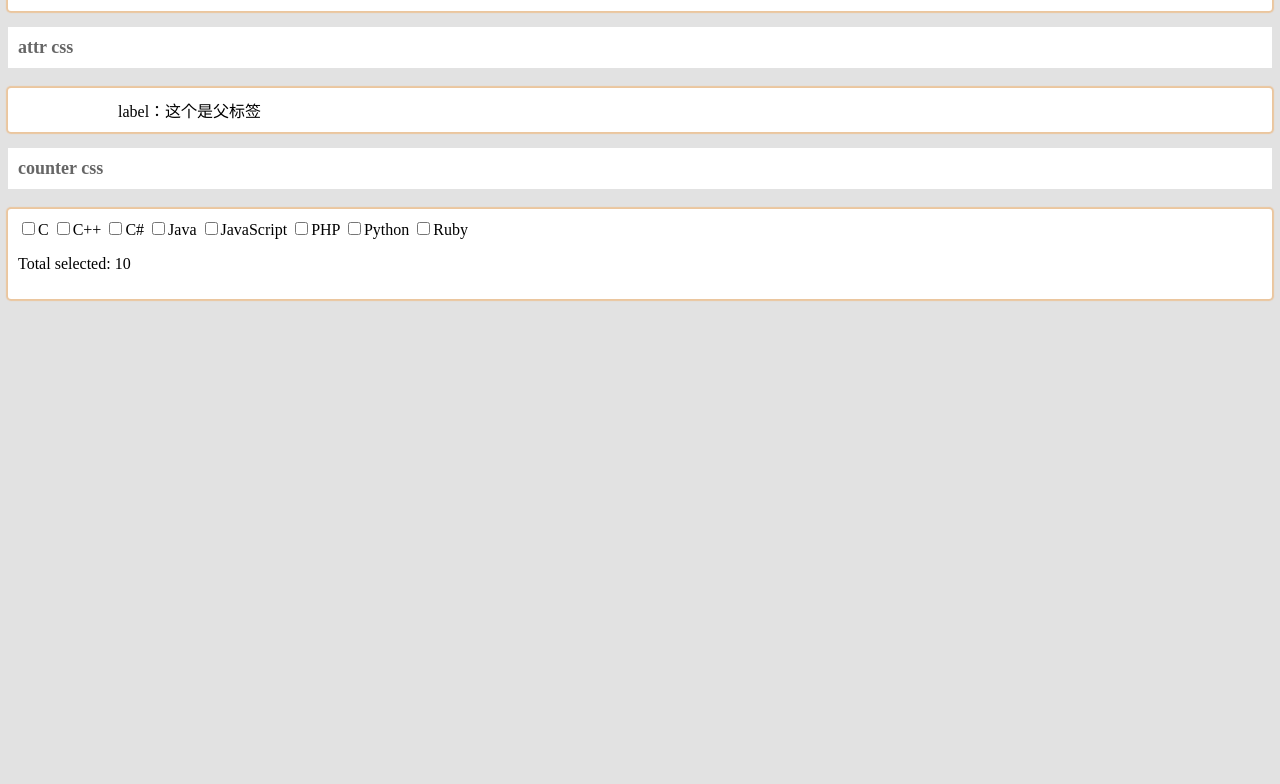
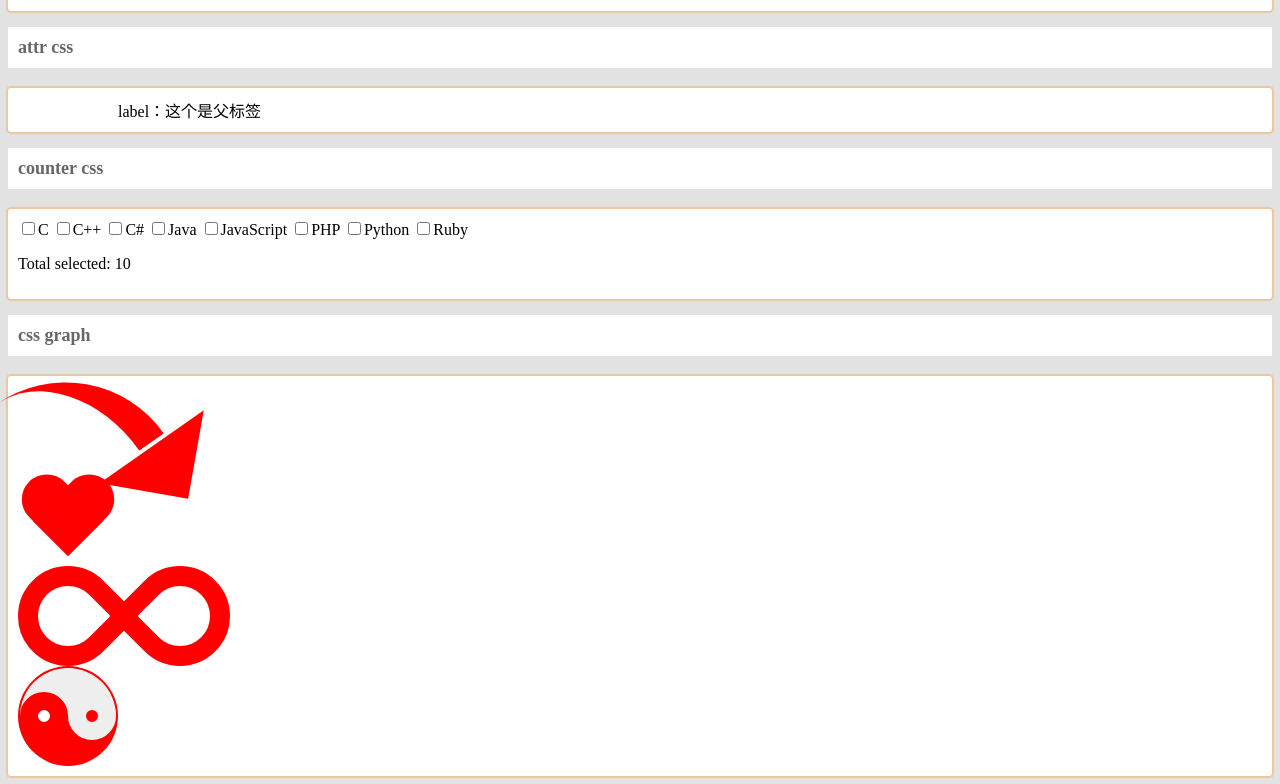
Before and after one commit to zoenleo/Special, a website: page view/index.html in a window 1280 px wide. Shown: the part 1387-2171 px from the top of the page. Before the commit the page ends 1694 px from the top, so only its background shows below. Drawn offline with Linux system fonts and the light colour scheme.

Commit message:
新增css图形

```diff
--- a/view/css/index.css
+++ b/view/css/index.css
@@ -187,3 +187,99 @@ body,
 #counter .total::after {
     content: counter(characters);
 }
+/* css 图形 */
+
+#css-graph .css-curved-arrow {
+    position: relative;
+    width: 0;
+    border-top: 90px solid transparent;
+    border-right: 90px solid red;
+    transform: rotate(10deg) translateX(100%);
+}
+#css-graph .css-curved-arrow::after {
+    content: "";
+    position: absolute;
+    border: 0 solid transparent;
+    border-top: 30px solid red;
+    border-radius: 200px 0 0 0;
+    top: -120px; left: -90px;
+    width: 120px; height: 120px;
+    transform: rotate(45deg);
+}
+
+#css-graph .css-heart {
+    position: relative;
+    width: 100px; height: 90px;
+}
+#css-graph .css-heart:before,
+#css-graph .css-heart:after {
+    position: absolute;
+    content: "";
+    left: 50px; top: 0;
+    width: 50px; height: 80px;
+    background: red;
+    border-radius: 50px 50px 0 0;
+    transform: rotate(-45deg);
+    transform-origin: 0 100%;
+}
+#css-graph .css-heart:after {
+    left: 0;
+    transform: rotate(45deg);
+    transform-origin: 100% 100%;
+}
+
+#css-graph .css-infinity {
+    position: relative;
+    width: 212px; height: 100px;
+    box-sizing: content-box;
+}
+#css-graph .css-infinity:before,
+#css-graph .css-infinity:after {
+    content: "";
+    box-sizing: content-box;
+    position: absolute;
+    top: 0; left: 0;
+    width: 60px; height: 60px;
+    border: 20px solid red;
+    border-radius: 50px 50px 0 50px;
+    transform: rotate(-45deg);
+}
+#css-graph .css-infinity:after {
+    left: auto; right: 0;
+    border-radius: 50px 50px 50px 0;
+    transform: rotate(45deg);
+}
+
+
+#css-graph .css-yin-yang {
+    box-sizing: content-box;
+    width: 96px; height: 48px;
+    background: #eee;
+    border-color: red;
+    border-style: solid;
+    border-width: 2px 2px 50px 2px;
+    border-radius: 100%;
+    position: relative;
+}
+#css-graph .css-yin-yang:before {
+    box-sizing: content-box;
+    content: "";
+    position: absolute;
+    top: 50%; left: 0;
+    background: #fff;
+    border: 18px solid red;
+    border-radius: 100%;
+    width: 12px; height: 12px;
+}
+#css-graph .css-yin-yang:after {
+    box-sizing: content-box;
+    content: "";
+    position: absolute;
+    top: 50%;
+    left: 50%;
+    background: red;
+    border: 18px solid #eee;
+    border-radius: 100%;
+    width: 12px;
+    height: 12px;
+}
--- a/view/index.html
+++ b/view/index.html
@@ -89,6 +89,15 @@
             </p>
         </div>
     </div>
+    <div id="css-graph" class="article">
+        <h3 class="title">css graph</h3>
+        <div class="content">
+            <div class="css-curved-arrow"></div>
+            <div class="css-heart"></div>
+            <div class="css-infinity"></div>
+            <div class="css-yin-yang"></div>
+        </div>
+    </div>
     <script src="./js/index.js"></script>
 </body>
 </html>
```
